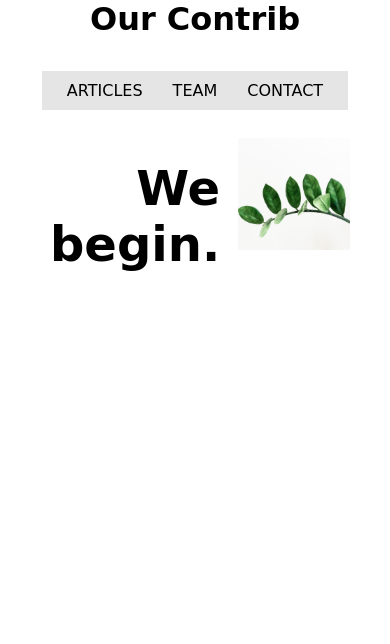
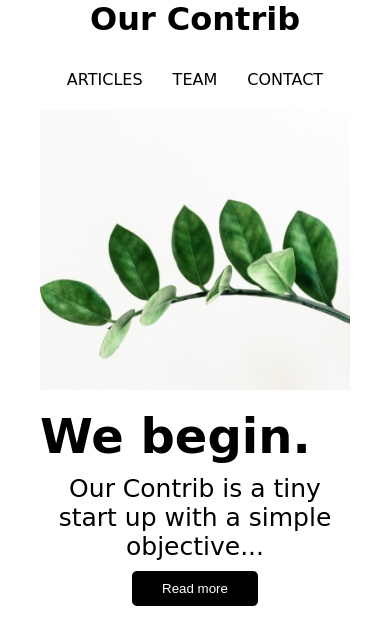
Before and after one commit to abu-git/contrib-new, a plain HTML site: page index.html in a window 390 px wide. Drawn offline with Linux system fonts and the light colour scheme; a web font is replaced by a local one.

Commit message:
showcase editing done...also responsive

```diff
--- a/css/style.css
+++ b/css/style.css
@@ -27,6 +27,7 @@ a {
 
 p{
     margin: 10px 0; /* some margin between paragraphs */
+    font-size: 25px;
 }
 
 img{
@@ -40,6 +41,20 @@ img{
     box-shadow: 0 3px 10px rgba(0, 0, 0, 0.2);
     padding: 20px;
     margin: 10px;
+}
+
+.btn {
+    display: inline-block;
+    padding: 10px 30px;
+    cursor: pointer;
+    background: black;
+    color: white;
+    border: none;
+    border-radius: 5px;
+}
+
+.btn:hover{
+    transform: scale(0.98);
 }
 
 .container{
@@ -132,13 +147,13 @@ img{
 }
 
 .showcase-text{
-    margin-top: 200px;
-    padding: 10px;
+    margin-top: 180px;
+    padding: 0;
 }
 
 .showcase-h1{
     font-size: 48px;
-    text-align: end;
+    text-align: start;
 }
 
 
@@ -157,11 +172,20 @@ img{
     .showcase-text{
         text-align: center;
         margin-top: 40px;
+        grid-column: 1 / -1;
     }
 
     .showcase-img{
         justify-self: center;
         margin: auto;
+        grid-column: 1 / -1;
+        order: -1;
+        height: 250px;
+    }
+
+    img{
+        width: 100%;
+        height: 280px;
     }
 }
 
@@ -178,13 +202,13 @@ img{
     }
 
     .navbar ul{
+        height: 50px;
         padding: 10px;
-        background-color: rgba(0, 0, 0, 0.1);
+        /*background-color: rgba(0, 0, 0, 0.1);*/
         overflow: auto;
     }
 
     .navbar a:hover{
-        background-color: cadetblue;
-        overflow: auto;
+        border-bottom: 2px black solid;
     }
 }
--- a/index.html
+++ b/index.html
@@ -41,8 +41,13 @@
                 <img src="images/index-1.jpg" alt="">
             </div>
         </div-->
-        <div class="showcase-text"><h1 class="showcase-h1">We begin.</h1></div>
+        <div class="showcase-text">
+            <h1 class="showcase-h1">We begin.</h1>
+            <p>Our Contrib is a tiny start up with a simple objective...</p>
+            <button class="btn">Read more</button>
+        </div>
         <div class="showcase-img"><img src="images/plant-sq.jpg" alt=""></div>
+
 
 
     </section>
```
